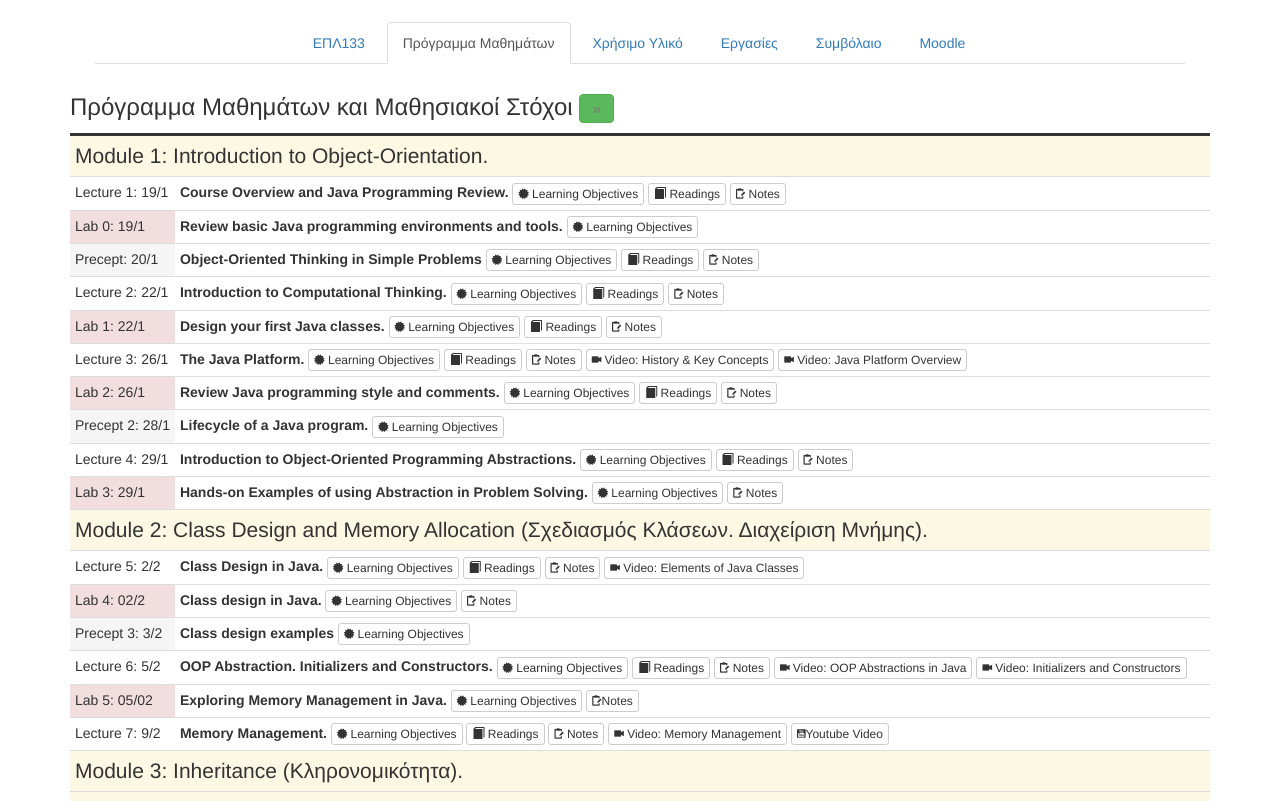
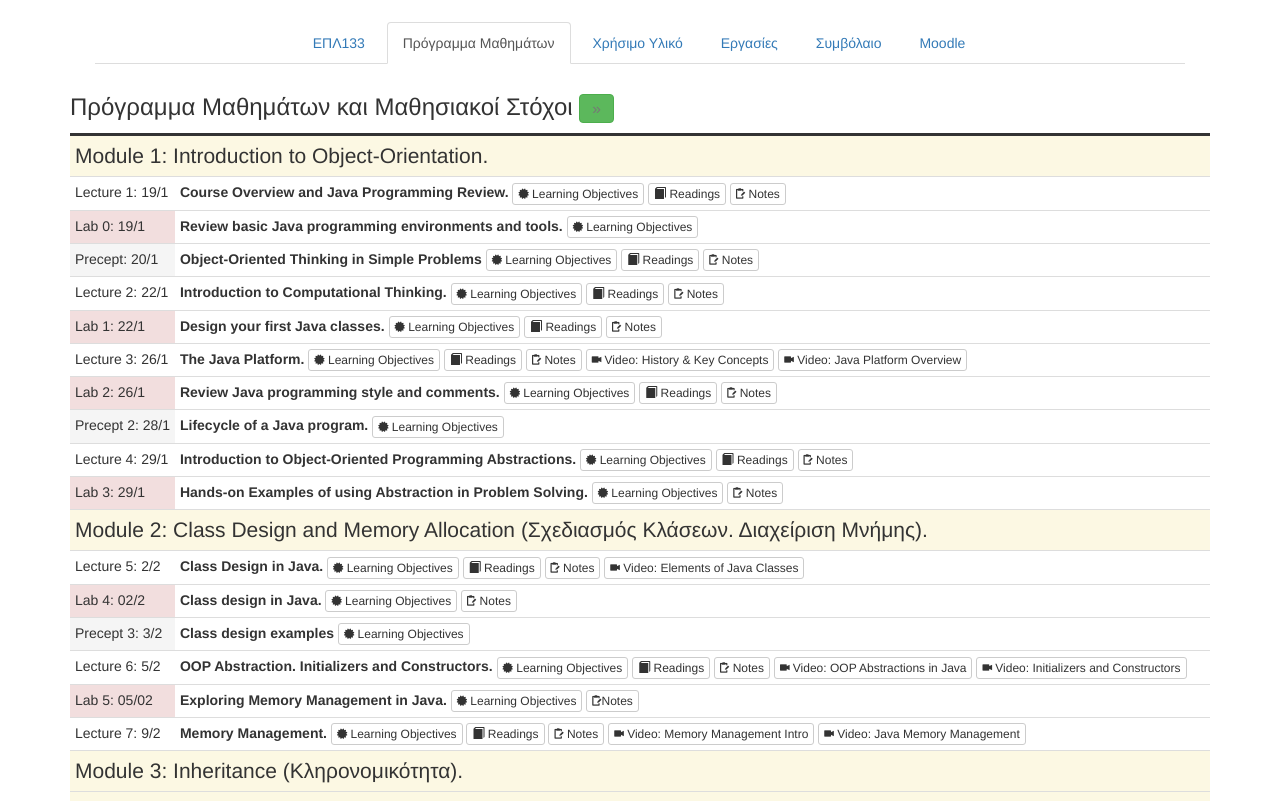
Before and after one commit to dikaiakos/epl133-site, a website: page schedule.html in a window 1280 px wide. Shown: the part 139-940 px from the top of the page. Drawn offline with nearby package versions, Linux system fonts and the light colour scheme.

Commit message:
Added video 7

```diff
--- a/schedule.html
+++ b/schedule.html
@@ -664,11 +664,13 @@
            href="https://ucy.cloud.panopto.eu/Panopto/Pages/Viewer.aspx?id=2ecc58b9-ac29-40d9-bfc5-acc400ce2421"
            target="_new"
            type="button">
-          <span class="fi-video"> Video: Memory Management</span>
+          <span class="fi-video"> Video: Memory Management Intro</span>
         </a>
-        <a class="btn btn-default btn-xs hidden-print" href="https://www.youtube.com/watch?v=zegJblEtrCU" target="_new"
+        <a class="btn btn-default btn-xs hidden-print"
+           href="https://ucy.cloud.panopto.eu/Panopto/Pages/Viewer.aspx?id=64de464d-6c17-4767-b683-acc800a5e1ed"
+           target="_new"
            type="button">
-          <span class="fi-social-youtube">Youtube Video</span>
+          <span class="fi-video"> Video: Java Memory Management</span>
         </a>
         <span class="collapse epl425-learnout" id="lect7-learn">
           <strong>Learning Objectives:</strong> Understand, explain and use the concepts of:
```
